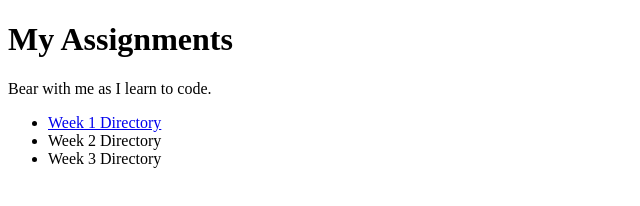
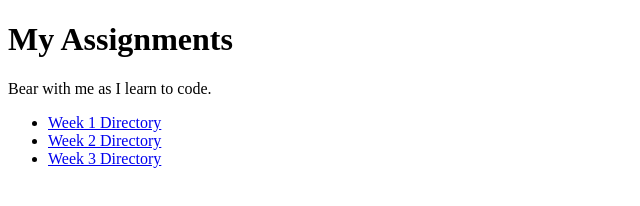
Before and after one commit to verobond/programming-class, a plain HTML site: page index.html in a window 1280 px wide. Shown: the whole page, without its empty margins (0-640 px from the left). Drawn offline with Linux system fonts and the light colour scheme.

Commit message:
weeks added

```diff
--- a/index.html
+++ b/index.html
@@ -4,7 +4,7 @@
 		<html>
 		<head>
 			<title>My Assignments</title>
-			<meta name="description" content="my assignments for html class">
+			<meta name="description" content="My Assignments for HTML Class">
 			<meta name="author" content="Veronika Bondarenko">
 		</head>
 
@@ -13,9 +13,9 @@
 		<h1> My Assignments </h1>
 		<p> Bear with me as I learn to code. </p>
 		<ul>
-			<li> <a href="file:///Users/veronikabondarenko/Desktop/programming-class/Week%202.html"> Week 1 Directory </a> </li>
-			<li> Week 2 Directory </li>
-			<li> Week 3 Directory </li>
+			<li> <a href="file://Users/veronikabondarenko/Desktop/programming-class/Week%202.html"> Week 1 Directory </a> </li>
+			<li> <a href="week2"> Week 2 Directory </li>
+			<li> <a href="week3"> Week 3 Directory </li>
 		</ul>
 
 		</body>
```
